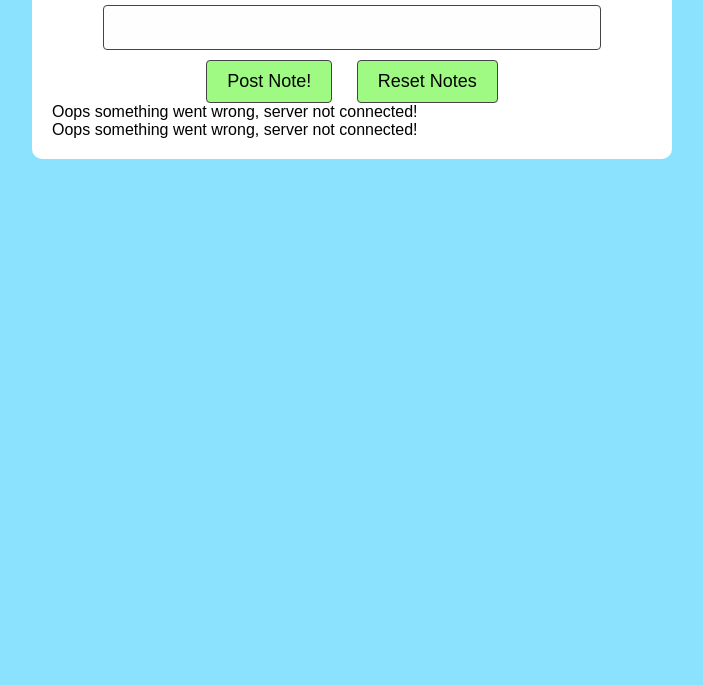
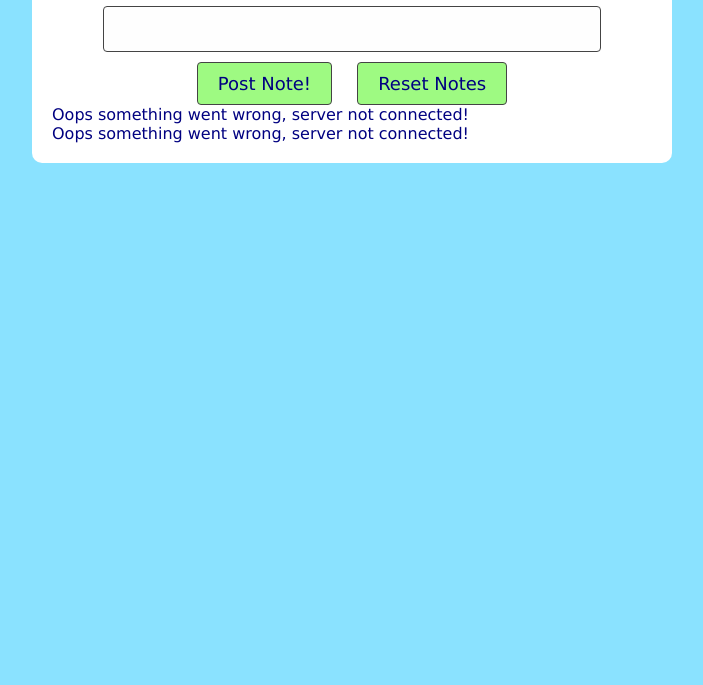
Before and after one commit to HOOLAHAN/javascript_web_applications, a website with bundled scripts: page notes_app/notes_fontend/index.html in a window 1280 px wide. Shown: the part 115-800 px from the top of the page, without its empty margins (288-991 px from the left). Built offline with nearby package versions, Linux system fonts and the light colour scheme; files whose address does not match are found by name.

Commit message:
updated css and removed console.log statement

```diff
--- a/notes_app/notes_fontend/notesClient.js
+++ b/notes_app/notes_fontend/notesClient.js
@@ -30,7 +30,6 @@ class NotesClient {
   resetNotes(displayNotesFromApi, displayError) {
     fetch('http://localhost:3000/notes', { method: 'DELETE' })
     .then(() => {
-      console.log("bob marley")
       displayNotesFromApi();
     })
     .catch((error) => {
--- a/notes_app/notes_fontend/style.css
+++ b/notes_app/notes_fontend/style.css
@@ -1,6 +1,6 @@
 h1, p, * {
-  font-family: sans-serif;
-
+  font-family: Verdana, Geneva, Tahoma, sans-serif;
+  color: navy
 }
 
 html {
```
